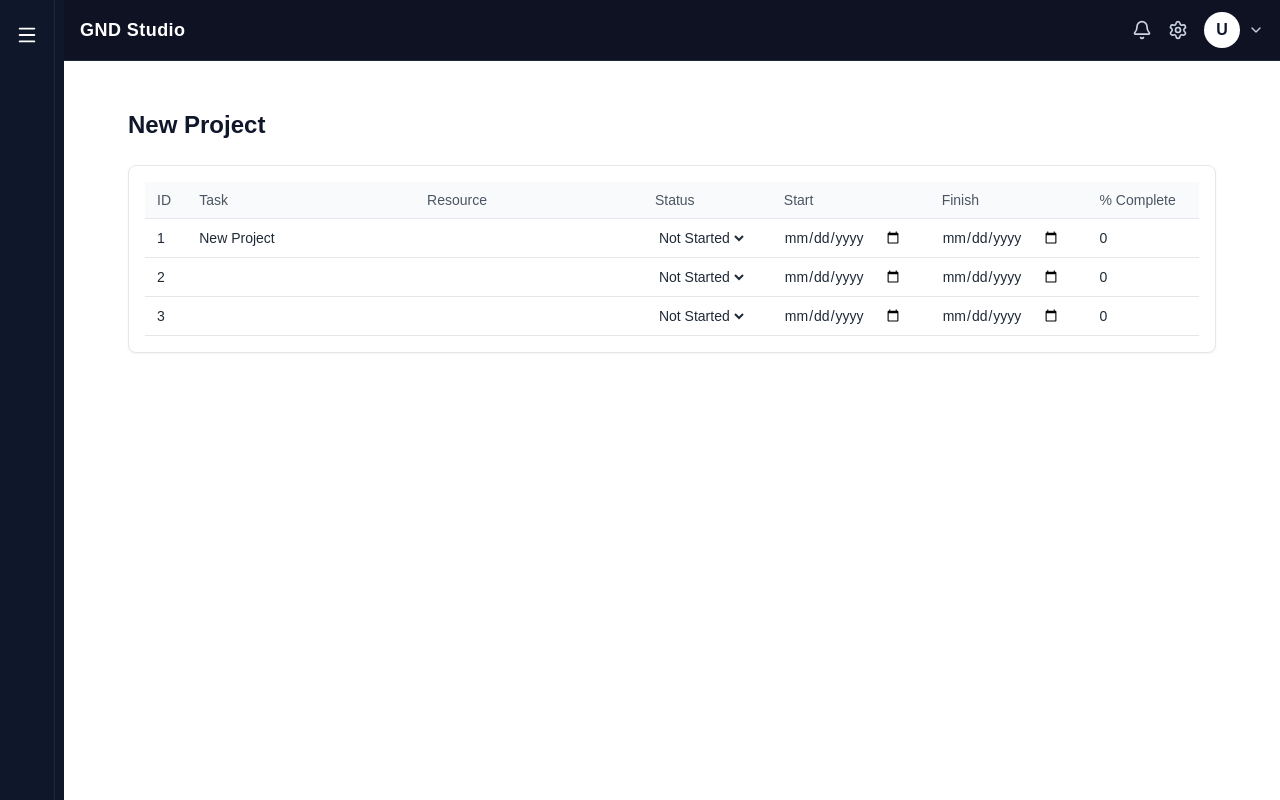
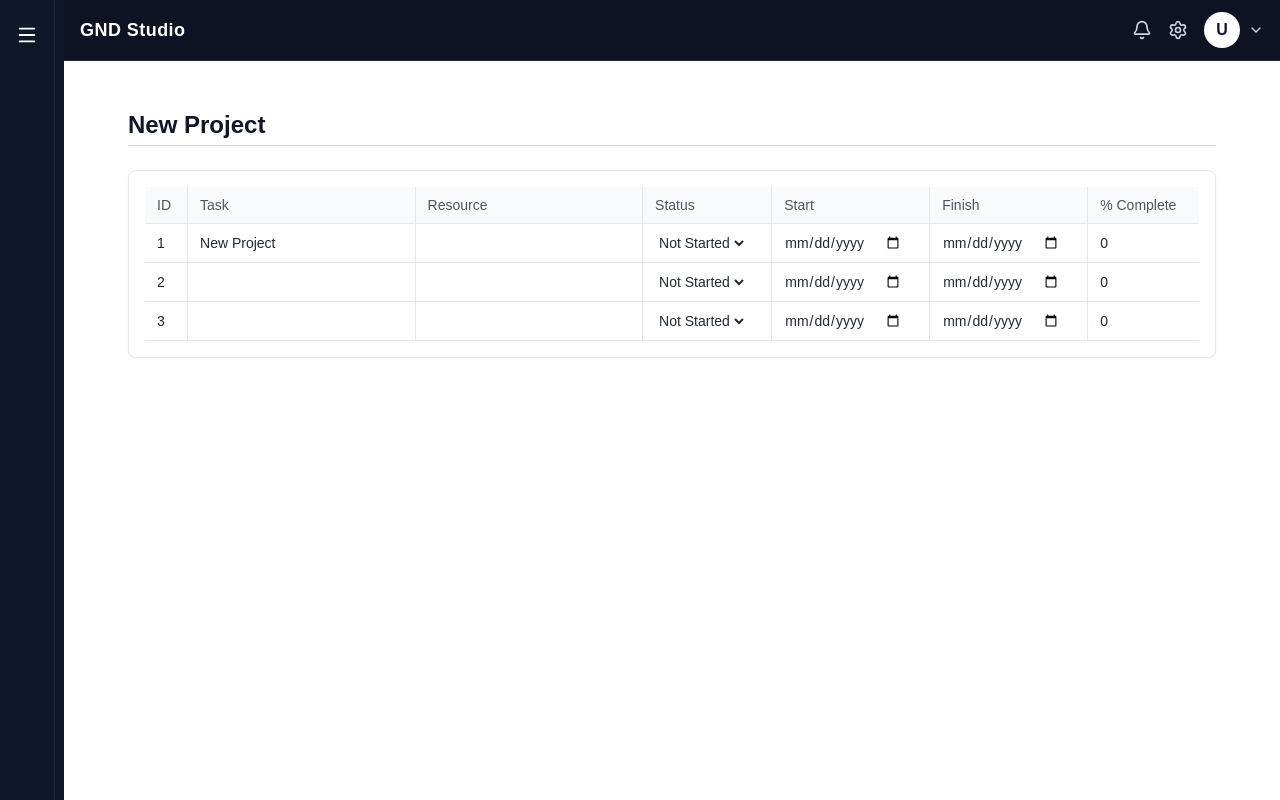
Before and after one commit to jjoynergnd/GNDStudio, a Next.js app: page /projects/new in a window 1280 px wide. Built offline with nearby package versions, Linux system fonts and the light colour scheme.

Commit message:
added gridlines and project name editable

```diff
--- a/src/app/projects/new/page.tsx
+++ b/src/app/projects/new/page.tsx
@@ -4,7 +4,11 @@ import { mockTasks } from "@/features/projects/mockData";
 export default function NewProjectPage() {
   return (
     <div className="p-8 space-y-6">
-      <h1 className="text-2xl font-semibold">New Project</h1>
+      <input
+        type="text"
+        defaultValue="New Project"
+        className="text-2xl font-semibold bg-transparent outline-none border-b border-gray-300 pb-1 w-full"
+      />
 
       <TaskGridTanStack data={mockTasks} />
     </div>
--- a/src/components/grid/TaskGridTanStack.tsx
+++ b/src/components/grid/TaskGridTanStack.tsx
@@ -12,11 +12,6 @@ import {
 
 import { taskColumns } from "./columns/taskColumns";
 
-/**
- * Minimal, safe row type.
- * This avoids `any` without forcing a full schema yet.
- * You can tighten this later when your task model stabilizes.
- */
 export type TaskRow = Record<string, unknown>;
 
 interface TaskGridTanStackProps {
@@ -39,7 +34,7 @@ export default function TaskGridTanStack({ data }: TaskGridTanStackProps) {
               {headerGroup.headers.map((header) => (
                 <th
                   key={header.id}
-                  className="text-left px-3 py-2 text-sm font-medium text-gray-600 border-b"
+                  className="text-left px-3 py-2 text-sm font-medium text-gray-600 border-b border-r last:border-r-0"
                 >
                   {flexRender(
                     header.column.columnDef.header,
@@ -57,7 +52,7 @@ export default function TaskGridTanStack({ data }: TaskGridTanStackProps) {
               {row.getVisibleCells().map((cell) => (
                 <td
                   key={cell.id}
-                  className="px-3 py-2 text-sm text-gray-800 border-b"
+                  className="px-3 py-2 text-sm text-gray-800 border-b border-r last:border-r-0"
                 >
                   {flexRender(
                     cell.column.columnDef.cell,
```
